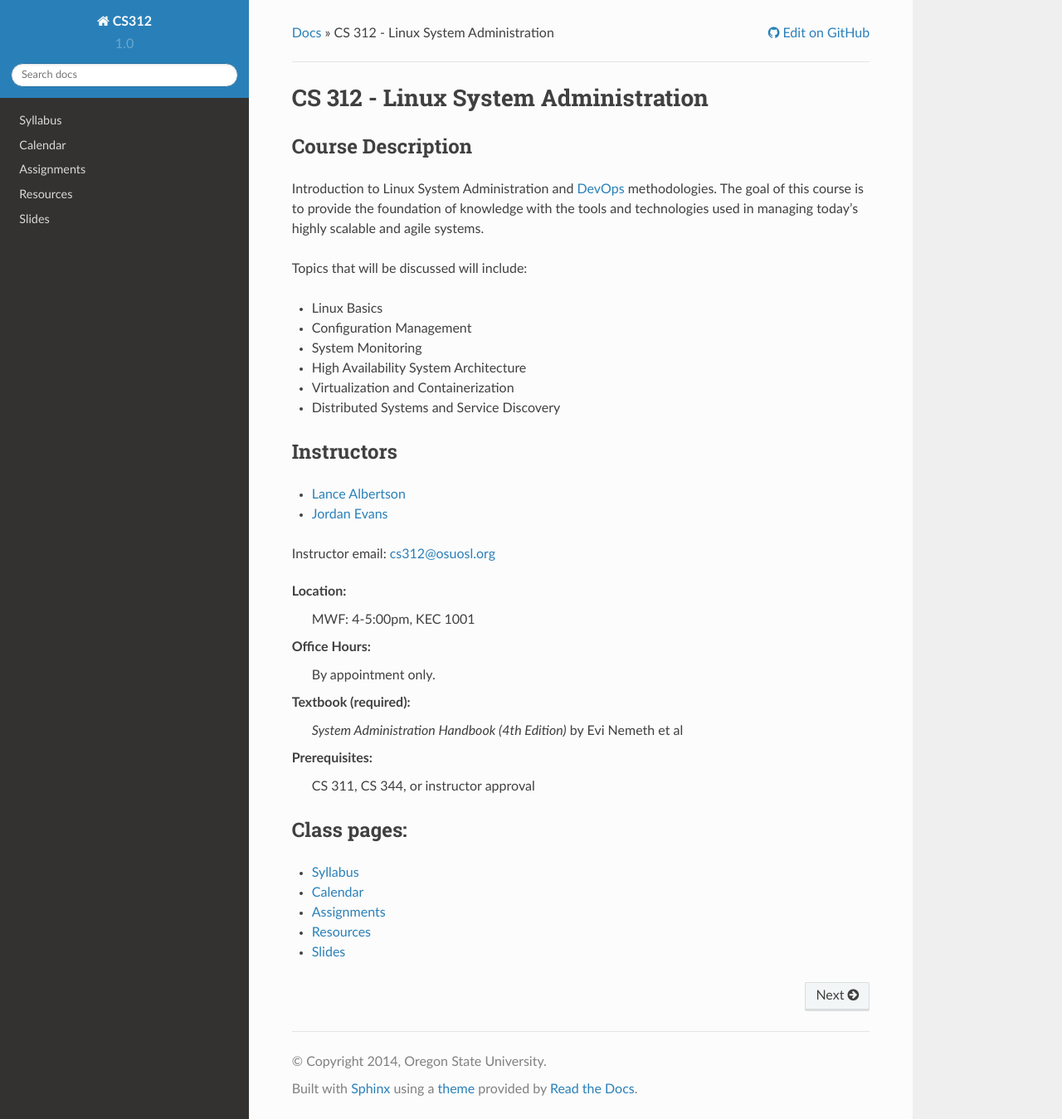
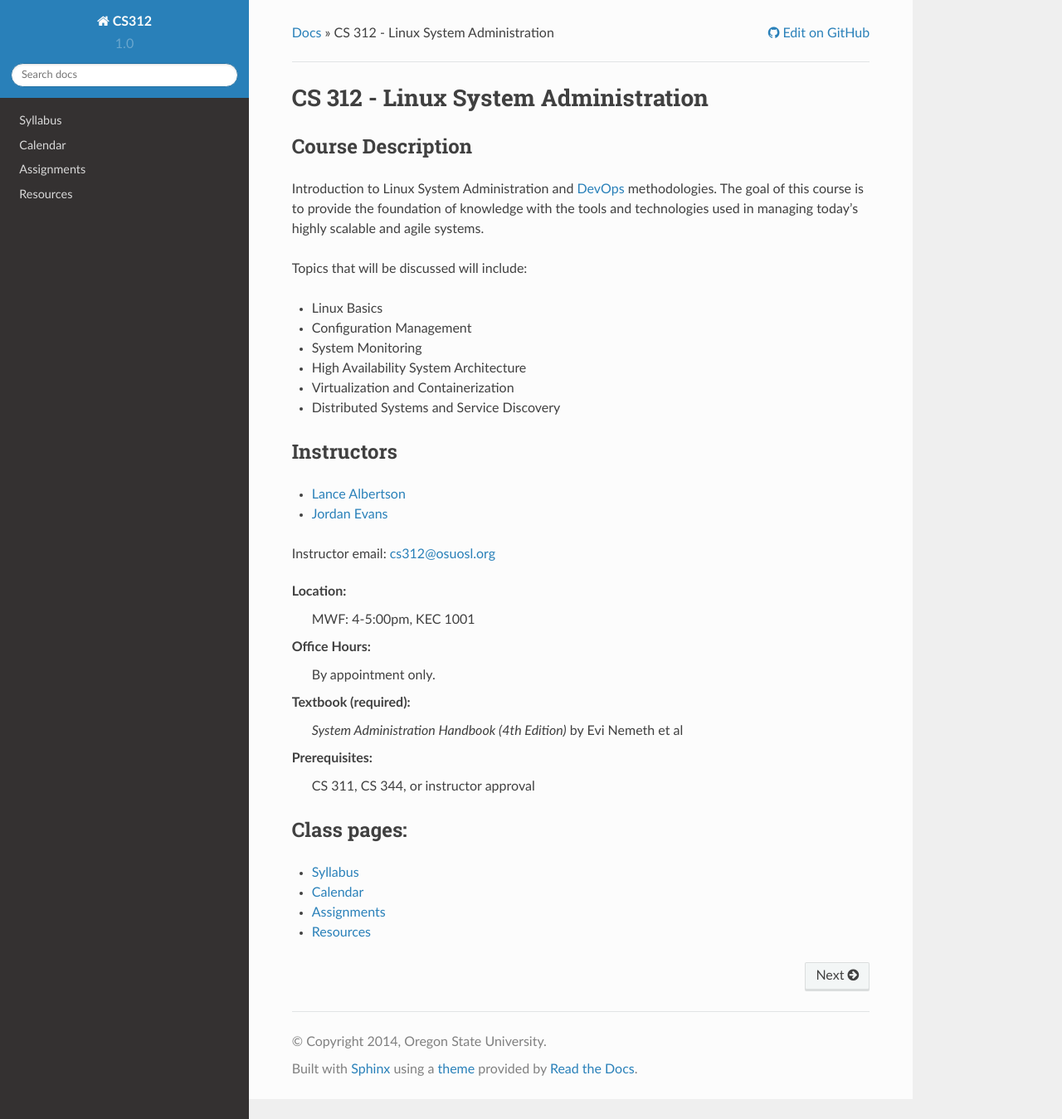
Before and after one commit to osuosl/cs312, a Sphinx documentation site: the page built from source/index.rst, in a window 1280 px wide and 1349 px high. Shown: the whole window at 83% size. Built offline with Sphinx 7.4.7 and the Read the Docs theme 2.0.0, drawn with Linux system fonts in a browser that asks for light colours.

Commit message:
Revert "add links to slides" based on Lance's comments
This reverts commit 9d44a3885e729042bc5474bcb34110100fd3f306.

```diff
--- a/source/index.rst
+++ b/source/index.rst
@@ -49,4 +49,3 @@ Class pages:
    calendar
    assignments
    resources
-   slides
--- a/source/slides.rst
+++ /dev/null
@@ -1,4 +0,0 @@
-Slides
-======
-
-- :slides:ref:`00_intro`
```
